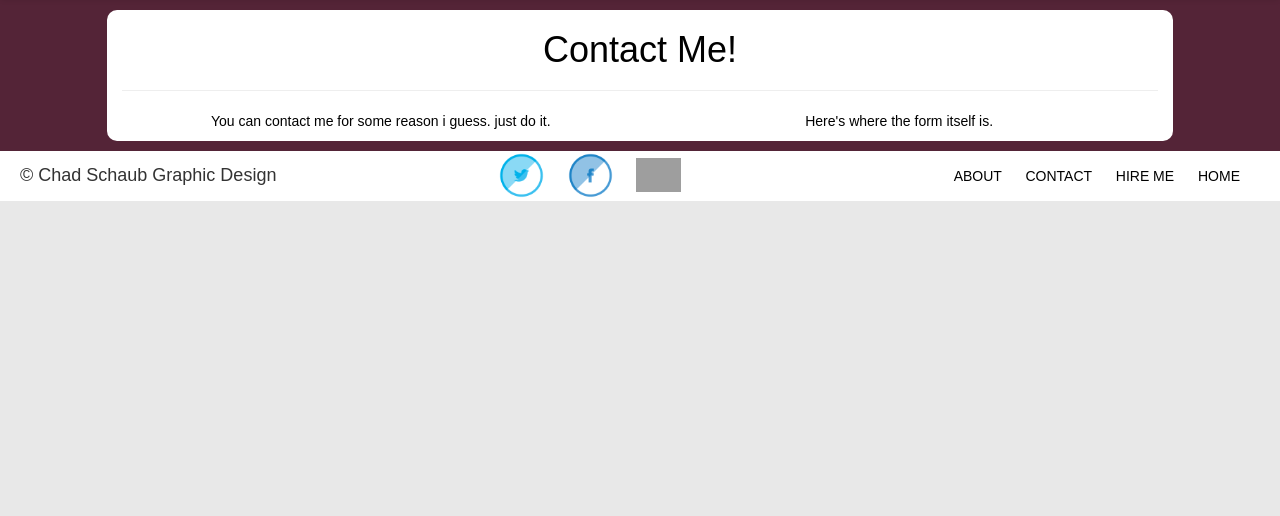
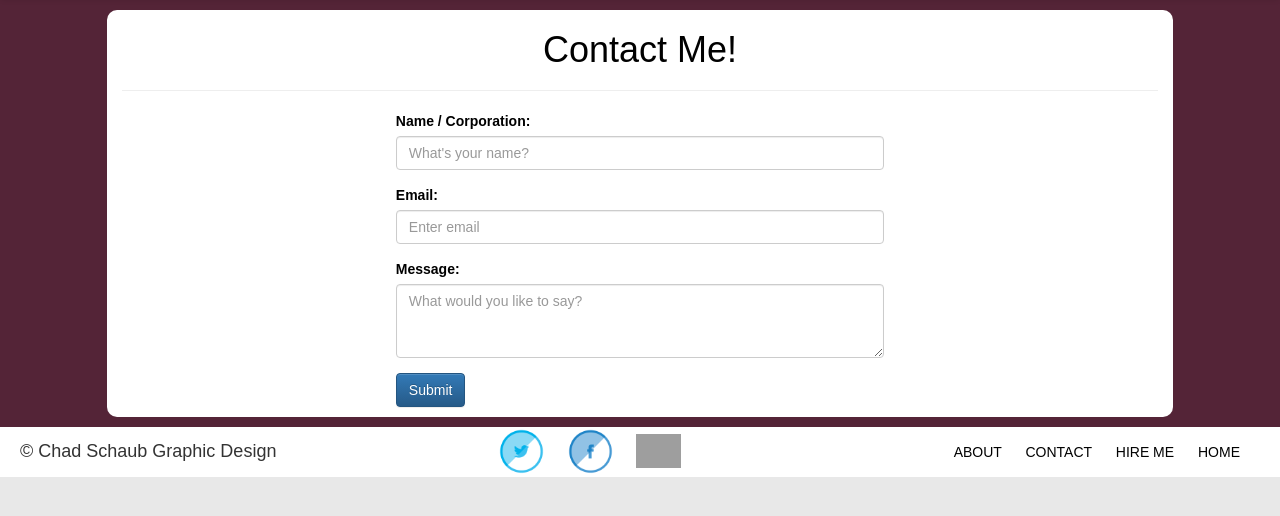
Before and after one commit to chad112/PersonalWeb, a PHP site: page /contact.html in a window 1280 px wide. Shown: the part 72-588 px from the top of the page. Run offline with PHP 8.4, Linux system fonts and the light colour scheme; some libraries are stand-ins or nearby versions; grey boxes are pictures that could not be loaded.

Commit message:
General Completion
Added one post entry, added contact form, begun to add page to page
navigation

```diff
--- a/blog.html
+++ b/blog.html
@@ -40,7 +40,8 @@
 	<div class="container content-area-3">
 		<div class="row">
 			<div class="col-xs-10 col-xs-offset-1 blog-container">
-        <h1 style="padding: 20px;"> The Hipster way of life </h1>
+        <h1 style="padding: 20px;"> [1] The Hipster way of life </h1>
+
         <hr>
         <p style="padding: 20px;"> Artisan pop-up cornhole, try-hard skateboard tofu actually hashtag master cleanse cred blog butcher selvage hoodie messenger bag. Disrupt viral Carles beard. DIY Cosby sweater ennui chia, post-ironic butcher tattooed. Ennui pug +1 vinyl organic swag Echo Park next level. Kogi artisan art party bicycle rights distillery try-hard. Master cleanse wolf keytar direct trade seitan, drinking vinegar tattooed Godard 3 wolf moon Portland farm-to-table Intelligentsia tofu sartorial hoodie. Mlkshk blog tofu artisan asymmetrical.
 
@@ -49,7 +50,7 @@ Photo booth bicycle rights cornhole, Carles Bushwick paleo organic jean shorts.
 Twee mixtape vinyl American Apparel cardigan, fixie selvage craft beer. Letterpress narwhal viral kogi tattooed American Apparel, messenger bag mustache. You probably haven't heard of them wayfarers +1 literally, pickled PBR food truck. Cornhole swag Tonx chambray kogi synth, PBR occupy. Tattooed pickled ethical hashtag, ethnic keffiyeh fanny pack. Kale chips selvage Austin kogi, freegan High Life disrupt sustainable craft beer fashion axe. Next level Tonx cred 8-bit cliche hashtag, asymmetrical art party fashion axe cornhole.</p>
      </div>
      <div class="col-xs-10 col-xs-offset-1 blog-container">
-        <h1 style="padding: 20px;"> The Hipster way of life </h1>
+        <h1 style="padding: 20px;"> [2] The Hipster way of life </h1>
         <hr>
         <p style="padding: 20px;"> Artisan pop-up cornhole, try-hard skateboard tofu actually hashtag master cleanse cred blog butcher selvage hoodie messenger bag. Disrupt viral Carles beard. DIY Cosby sweater ennui chia, post-ironic butcher tattooed. Ennui pug +1 vinyl organic swag Echo Park next level. Kogi artisan art party bicycle rights distillery try-hard. Master cleanse wolf keytar direct trade seitan, drinking vinegar tattooed Godard 3 wolf moon Portland farm-to-table Intelligentsia tofu sartorial hoodie. Mlkshk blog tofu artisan asymmetrical.
 
--- a/contact.html
+++ b/contact.html
@@ -42,11 +42,24 @@
 			<div class="col-xs-10 col-xs-offset-1 blog-container">
         <h1 class="text-center"> Contact Me! </h1>
         <hr>
-        <div class="col-xs-6 text-center">
-          <p> You can contact me for some reason i guess. just do it. </p>
-        </div>
-        <div class="col-xs-6 text-center">
-          <p> Here's where the form itself is. </p>
+        <div class="col-xs-6 col-xs-offset-3 text-center">
+          <form role="form">
+            <div class="form-group">
+               <label for="exampleInputEmail1" class="pull-left">Name / Corporation:</label>
+                <input type="email" class="form-control" id="exampleInputEmail1" placeholder="What's your name?">
+            </div>
+            <div class="form-group">
+               <label for="exampleInputEmail1" class="pull-left">Email:</label>
+                <input type="email" class="form-control" id="exampleInputEmail1" placeholder="Enter email">
+            </div>
+            <div class="form-group">
+            <label class="pull-left"for="message"> Message: </label>
+        <textarea class="form-control" placeholder="What would you like to say?"rows="3"></textarea>
+      </div>
+       <button type="submit" class="btn btn-primary pull-left" style="margin-bottom: 10px;">Submit</button>
+      </form>
+
+      <div style="clear: both;"></div>
         </div>
 
 
--- a/css/style.css
+++ b/css/style.css
@@ -27,6 +27,10 @@ li {
 .gallery-item {
 	position: relative;
 	padding: 5px;
+	z-index: 200;
+}
+.gallery-item:hover {
+	opacity: .8;
 }
 .nav {
 	text-transform: uppercase;
@@ -161,6 +165,17 @@ footer {
 	color: #fff;
 	text-transform: uppercase;
 }
+.form-contact {
+	float: left;
+	display: block;
+	position: relative;
+}
+.nav-arrow {
+	opacity: .6;
+}
+.nav-arrow:hover {
+	opacity: 1;
+}
 
 @media (max-width: 1000px) {
 
--- a/gallery.html
+++ b/gallery.html
@@ -39,7 +39,8 @@
 	<div class="container content-area-2">
 		<div class="row">
 			<div class="col-xs-12 text-center">
-       <a href="post1.html"><img class="gallery-item"src="http://www.placehold.it/350x350"></a>
+       <a href="post1.html"><img class="gallery-item"src="img/miraculous_thumb.jpg"></a>
+       <img class="gallery-item"src="http://www.placehold.it/350x350">
        <img class="gallery-item"src="http://www.placehold.it/350x350">
        <img class="gallery-item"src="http://www.placehold.it/350x350">
        <img class="gallery-item"src="http://www.placehold.it/350x350">
```
Also changed, not shown: post1.html (+7 -7 lines), img/miraculous1.jpg (added), img/miraculous2.jpg (added), img/miraculous_thumb.jpg (added), img/miraculous_verse.jpg (added).
